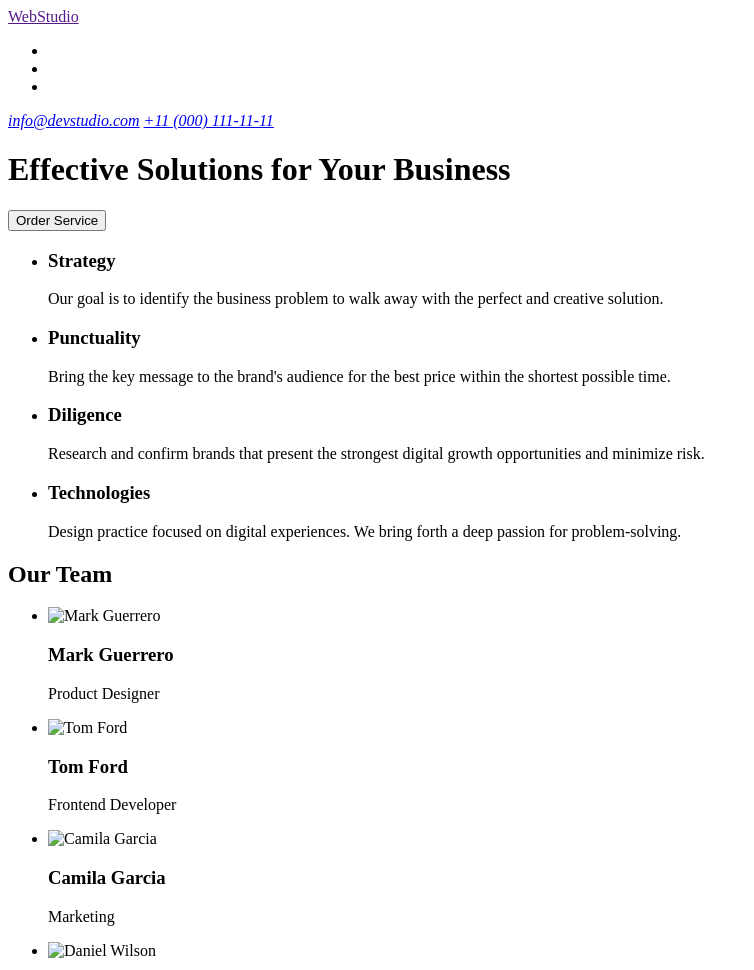
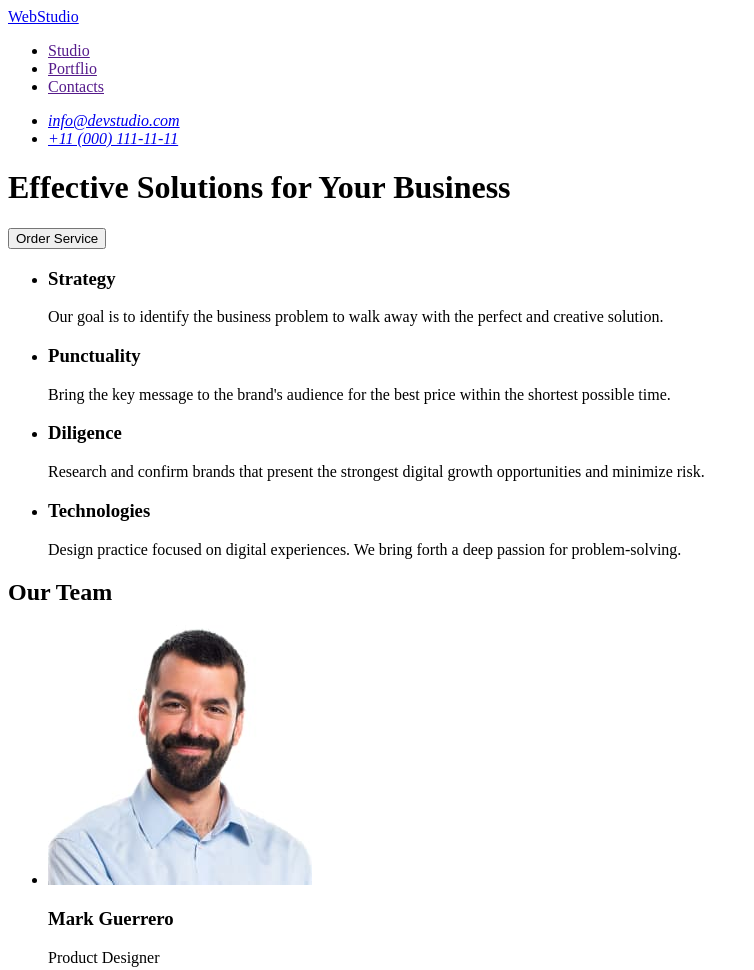
Before and after one commit to vitalia-m/goit-markup-hw-01, a plain HTML site: page index.html in a window 1280 px wide. Shown: the top 970 px of the page, without its empty margins (0-754 px from the left). Drawn offline with Linux system fonts and the light colour scheme.

Commit message:
add index file

```diff
--- a/index.html
+++ b/index.html
@@ -7,24 +7,21 @@
   </head>
   <body>
     <header>
-      <a href="">WebStudio</a>
+      <a href="./index.html">WebStudio</a>
+      <ul>
+        <li><a href="">Studio</a></li>
+        <li><a href="">Portflio</a></li>
+        <li><a href="">Contacts</a></li>
+      </ul>
       <nav>
-        <ul>
-          <li>
-            <a href="" Studio></a>
-          </li>
-          <li>
-            <a href="" Portfolio></a>
-          </li>
-          <li>
-            <a href="" Contacts></a>
-          </li>
-        </ul>
+        <address>
+          <ul>
+            <li><a href="mailto:info@devstudio.com">info@devstudio.com</a></li>
+            <li><a href="tel:+110001111111">+11 (000) 111-11-11</a></li>
+          </ul>
+        </address>
       </nav>
-      <address>
-        <a href="mailto:info@devstudio.com">info@devstudio.com</a>
-        <a href="tel:+110001111111">+11 (000) 111-11-11</a>
-      </address>
+
       <h1>Effective Solutions for Your Business</h1>
       <button type="button">Order Service</button>
     </header>
@@ -66,7 +63,7 @@
         <ul>
           <li>
             <img
-              src="images/img.jpg"
+              src="./images/img.jpg"
               alt="Mark Guerrero"
               widht="264"
               height="260"
@@ -76,7 +73,7 @@
           </li>
           <li>
             <img
-              src="images/img-2.jpg"
+              src="./images/img-2.jpg"
               alt="Tom Ford"
               width="264"
               height="260"
@@ -86,7 +83,7 @@
           </li>
           <li>
             <img
-              src="images/img-3.jpg"
+              src="./images/img-3.jpg"
               alt="Camila Garcia"
               width="264"
               height="260"
@@ -96,7 +93,7 @@
           </li>
           <li>
             <img
-              src="images/img-4.jpg"
+              src="./images/img-4.jpg"
               alt="Daniel Wilson"
               width="264"
               height="260"
@@ -108,7 +105,7 @@
       </section>
     </main>
     <footer>
-      <a href="">WebStudio</a>
+      <a href="./index.html">WebStudio</a>
       <p>
         Increase the flow of customers and sales for your business with digital
         marketing & growth solutions.
```
Also changed, not shown: images/img-2.jpg (added), images/img-3.jpg (added), images/img-4.jpg (added), images/img.jpg (added), 2 other files.
